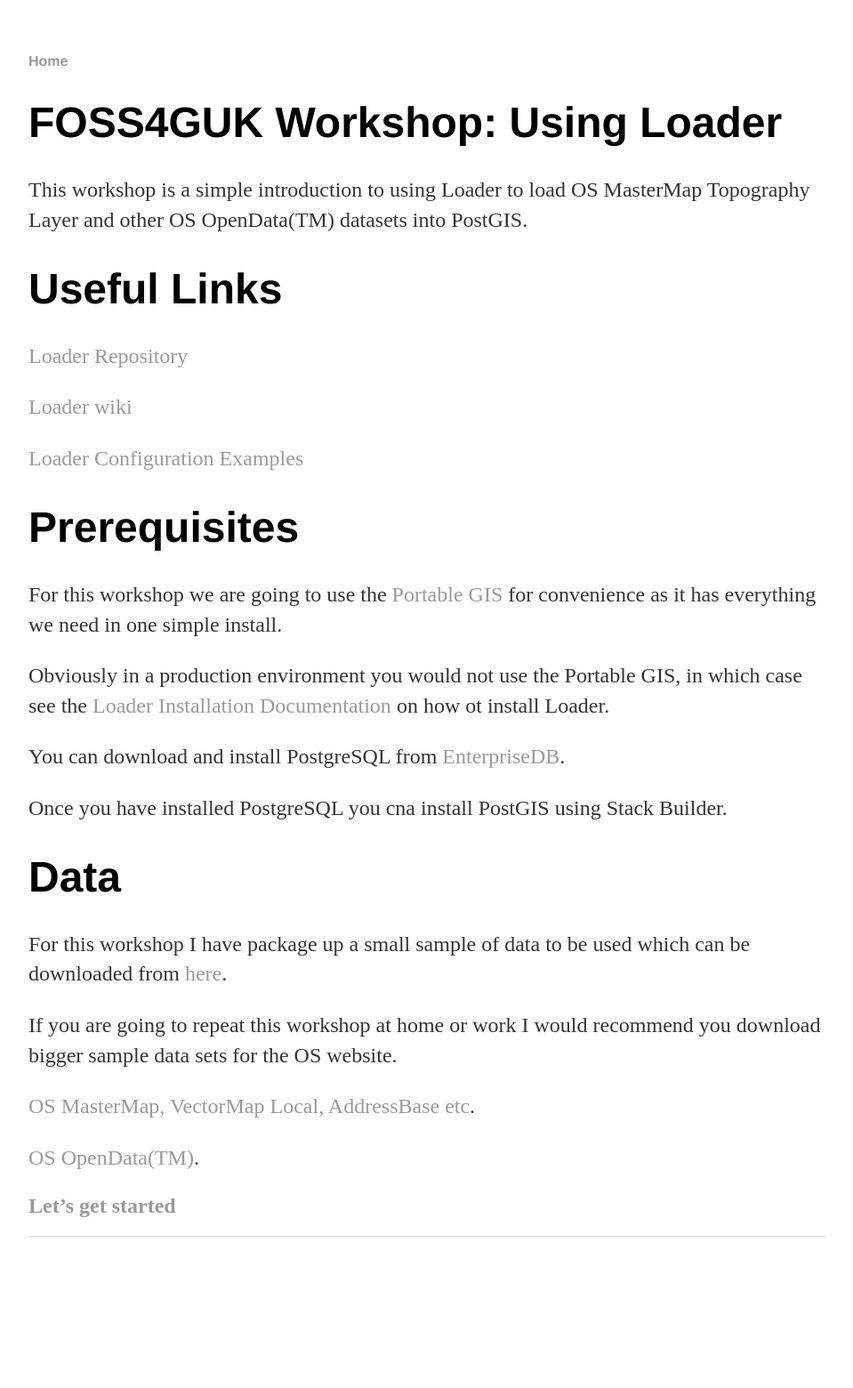
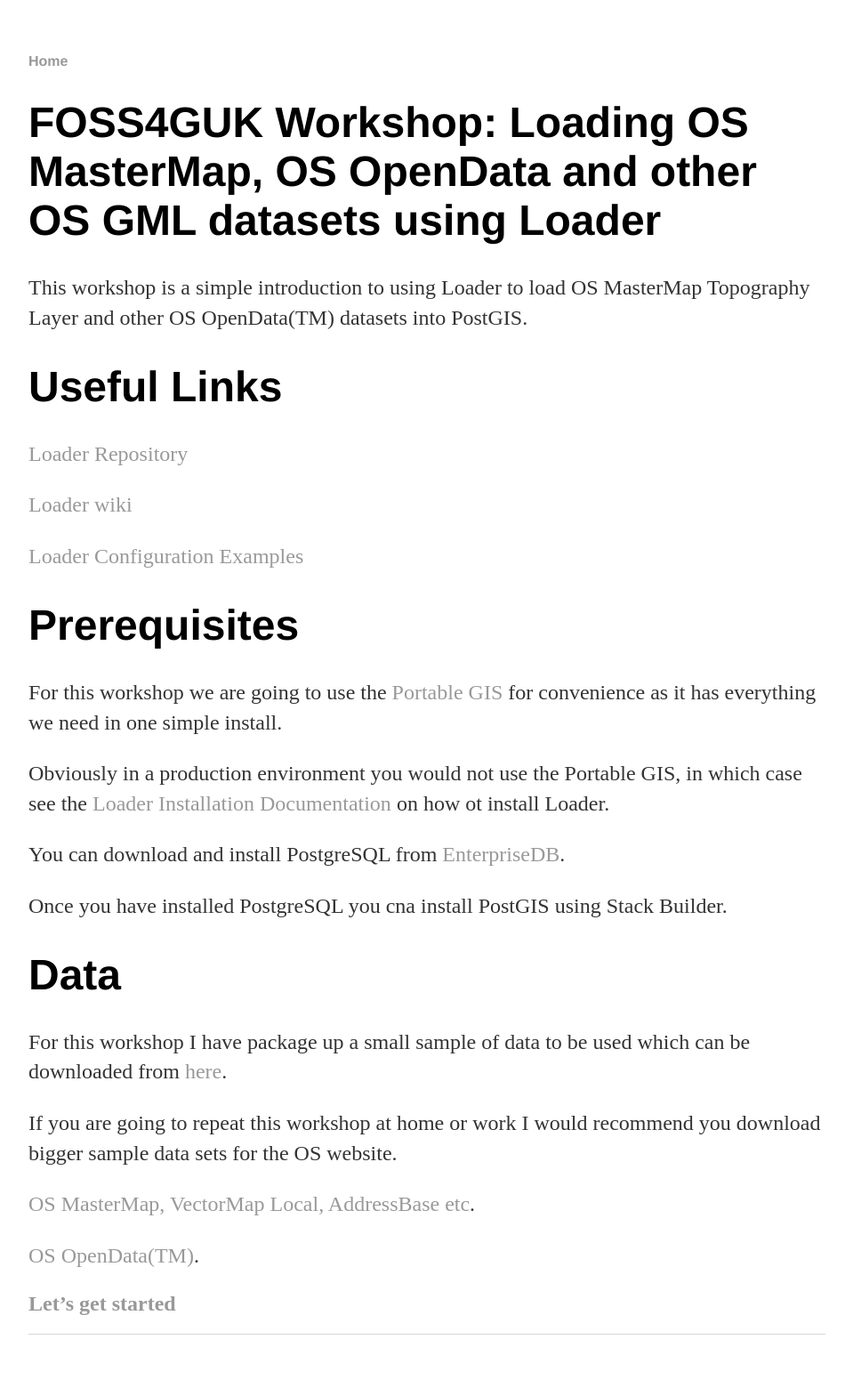
Before and after one commit to walkermatt/aileenh.github.io, a Jekyll site: the page built from index.md, in a window 1280 px wide. Shown: the whole page at 89% size, without its empty margins (160-1119 px from the left). Built offline with Jekyll 4.4.1, drawn with Linux system fonts in a browser that asks for light colours; before the commit the page ends 1450 px from its top, so only the background shows below that.

Commit message:
Update index.md

```diff
--- a/index.md
+++ b/index.md
@@ -3,7 +3,7 @@
 title: Using Loader
 ---
 
-# FOSS4GUK Workshop: Using Loader #
+# FOSS4GUK Workshop: Loading OS MasterMap, OS OpenData and other OS GML datasets using Loader #
 This workshop is a simple introduction to using Loader to load OS MasterMap Topography Layer and other OS OpenData(TM) datasets into PostGIS.
 
 # Useful Links #
```
